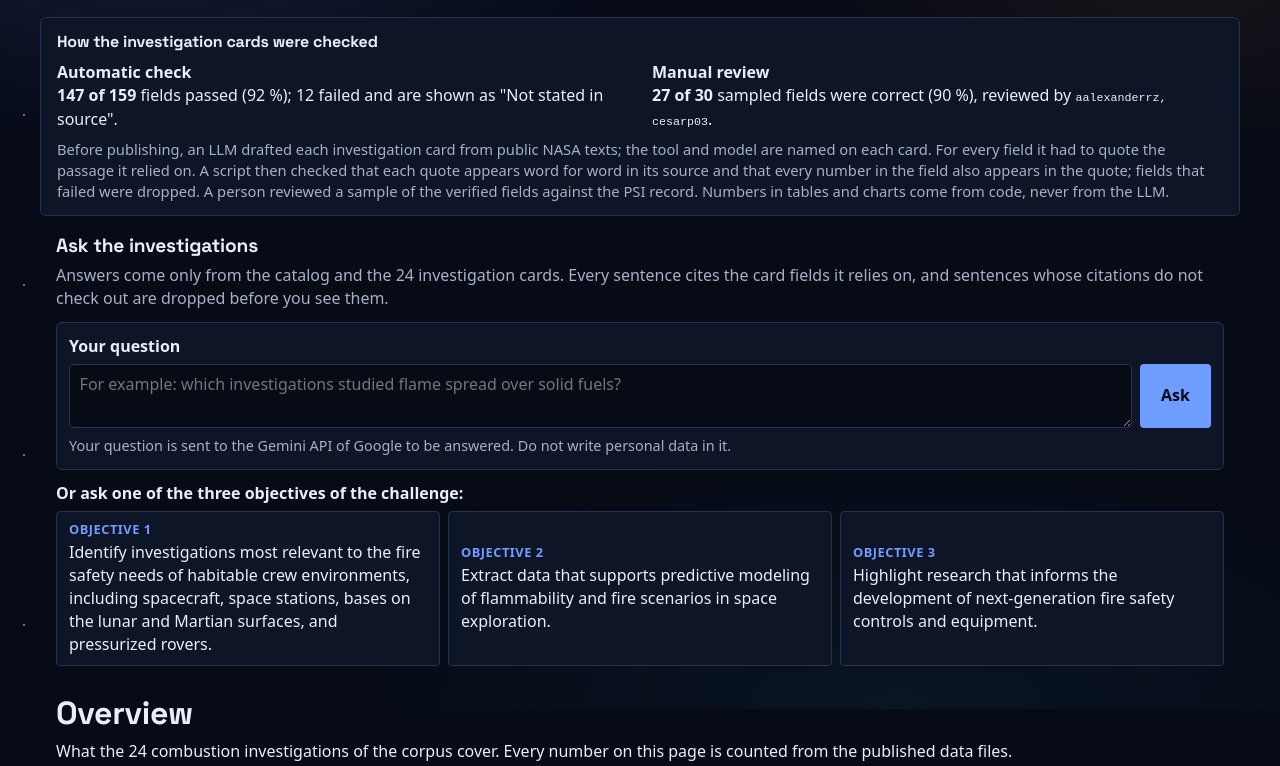
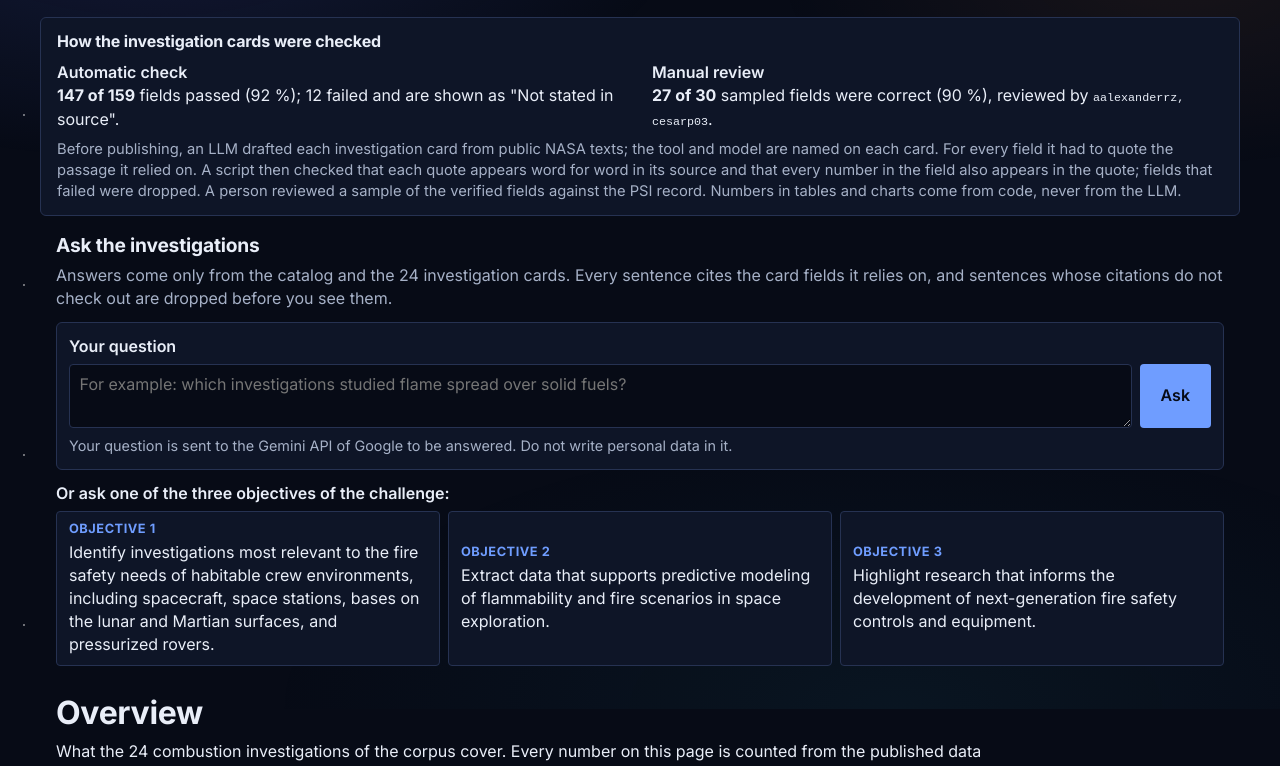
Before and after one commit to jofavalle/micro-g, a plain HTML site: page site/index.html in a window 1280 px wide. Shown: the part 91-857 px from the top of the page. Drawn offline with Linux system fonts and the light colour scheme.

Commit message:
Replace Space Grotesk with Inter and JetBrains Mono

```diff
--- a/site/style.css
+++ b/site/style.css
@@ -1,13 +1,23 @@
 /* AI-assisted: Claude Code (claude-opus-5-5), reviewed by cesarp03, aalexanderrz, PabloBernal-CPU */
 
-/* Space Grotesk, by The Space Grotesk Project Authors, under the SIL Open Font
-   License 1.1 (fonts/OFL.txt). The variable font fonts/woff2/SpaceGrotesk[wght].woff2
-   of https://github.com/floriankarsten/space-grotesk, commit 03507d0, renamed.
-   It is used for the brand and the headings; the rest keeps the system font. */
+/* Inter, by The Inter Project Authors, and JetBrains Mono, by The JetBrains Mono
+   Project Authors, both under the SIL Open Font License 1.1 (fonts/Inter-OFL.txt,
+   fonts/JetBrainsMono-OFL.txt). Each is the Latin variable file of its Fontsource
+   package, version 5.2.8 (@fontsource-variable/inter and
+   @fontsource-variable/jetbrains-mono), renamed. Inter sets the text and the
+   headings; JetBrains Mono the brand, the navigation, the labels and the figures. */
 @font-face {
-  font-family: "Space Grotesk";
-  src: url("fonts/SpaceGrotesk-wght.woff2") format("woff2");
-  font-weight: 300 700;
+  font-family: "Inter";
+  src: url("fonts/Inter-wght.woff2") format("woff2");
+  font-weight: 100 900;
+  font-style: normal;
+  font-display: swap;
+}
+
+@font-face {
+  font-family: "JetBrains Mono";
+  src: url("fonts/JetBrainsMono-wght.woff2") format("woff2");
+  font-weight: 100 800;
   font-style: normal;
   font-display: swap;
 }
@@ -34,8 +44,10 @@
   --level-3: #93b8ea;
   --chip-tables: #183a26;
   --chip-tables-text: #a8e0b8;
-  --display: "Space Grotesk", system-ui, -apple-system, "Segoe UI", sans-serif;
-  font-family: system-ui, -apple-system, "Segoe UI", sans-serif;
+  --sans: "Inter", system-ui, -apple-system, "Segoe UI", sans-serif;
+  --mono: "JetBrains Mono", ui-monospace, "Cascadia Mono", Consolas, monospace;
+  --display: var(--sans);
+  font-family: var(--sans);
   line-height: 1.45;
   accent-color: var(--accent);
 }
@@ -114,8 +126,7 @@ code { font-size: 0.9em; overflow-wrap: anywhere; }
   padding-bottom: 0.75rem;
 }
 
-/* The brand is "micro-G", with a capital G. Space Grotesk stops at weight 700,
-   so a thin stroke of the text colour makes it heavier than the old 700. */
+/* The brand is "micro-G", with a capital G. */
 .brand {
   font-family: var(--display);
   font-size: 2.3rem;
```
Also changed, not shown: site/fonts/Inter-OFL.txt (added), site/fonts/Inter-wght.woff2 (added), site/fonts/JetBrainsMono-OFL.txt (added), site/fonts/JetBrainsMono-wght.woff2 (added), 3 other files.
